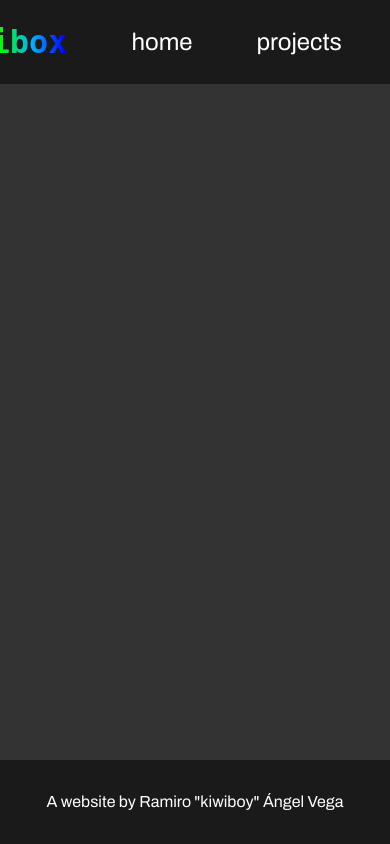
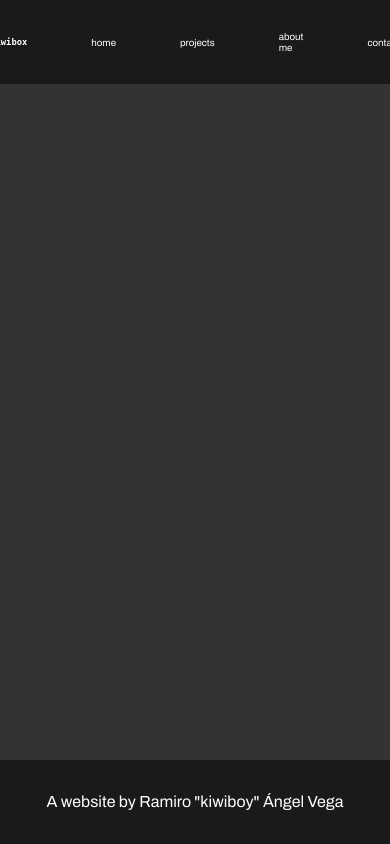
Before and after one commit to kiirisz/kiirisz.github.io, a PHP site: page /contact.html in a window 390 px wide. Run offline with PHP 8.4, Linux system fonts and the light colour scheme; some web fonts are replaced.

Commit message:
more responsiveness

```diff
--- a/css/main.css
+++ b/css/main.css
@@ -199,10 +199,8 @@ main .content a:hover {
     top: 0;
     left: 0;
     z-index: 1;
+    font-size: 1.5vw;
     background-color: #1a1a1a;
-  }
-  nav h1 {
-    font-size: 2rem;
   }
   nav ul {
     display: flex;
@@ -210,11 +208,13 @@ main .content a:hover {
     align-items: center;
     width: 100%;
   }
-  nav ul li {
-    font-size: 1.5rem;
+  nav ul a li {
+    font-size: 2.5vw;
   }
   main {
     width: 90%;
+    padding-top: 2rem;
+    padding-bottom: 2rem;
     height: 100vh;
     margin: auto;
   }
--- a/sass/main.scss
+++ b/sass/main.scss
@@ -277,12 +277,10 @@ main {
         left: 0;
 
         z-index: 1;
+        font-size: 1.5vw;
+
 
         background-color: $notblack;
-
-        h1 {
-            font-size: 2rem;
-        }
 
         ul {
             display: flex;
@@ -291,14 +289,19 @@ main {
 
             width: 100%;
 
-            li {
-                font-size: 1.5rem;
+            a {
+                li {
+                    font-size: 2.5vw;
+                }
+
             }
         }
     }
 
     main {
         width: 90%;
+        padding-top: 2rem;
+        padding-bottom: 2rem;
         height: 100vh;
         margin: auto;
 
```
Also changed, not shown: 1 other file.
